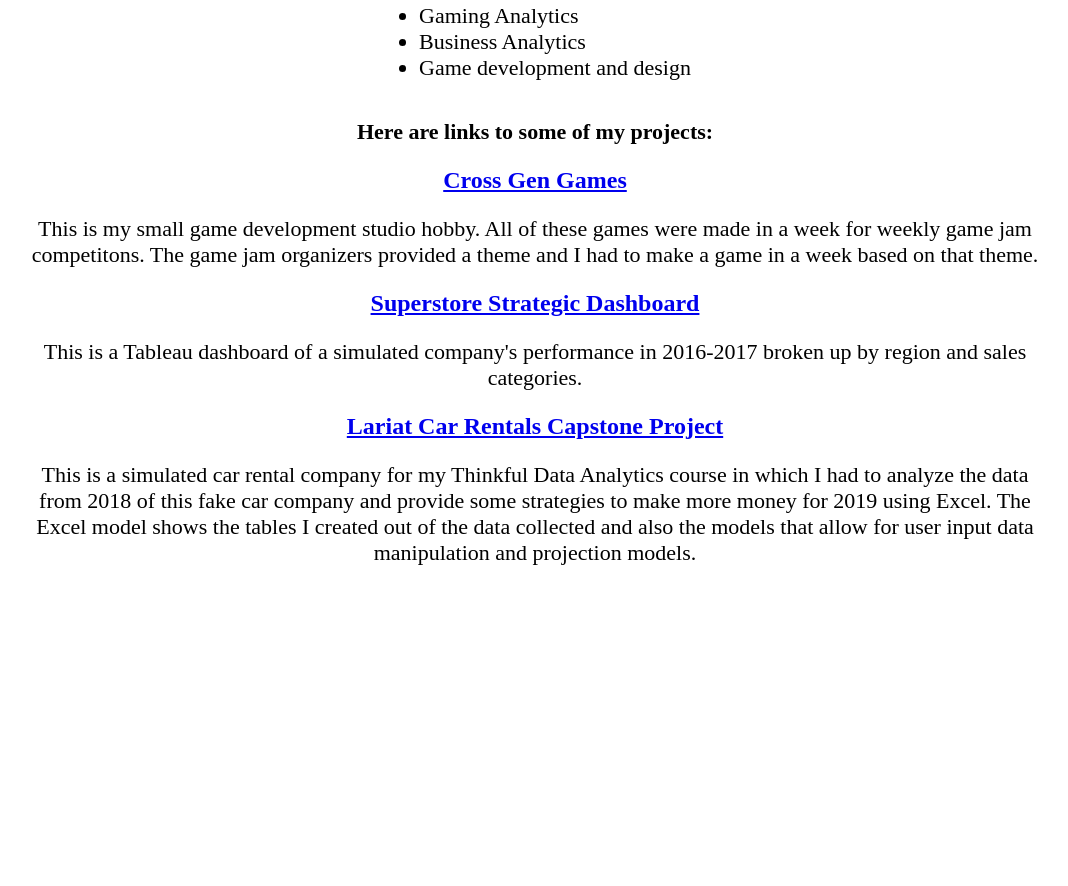
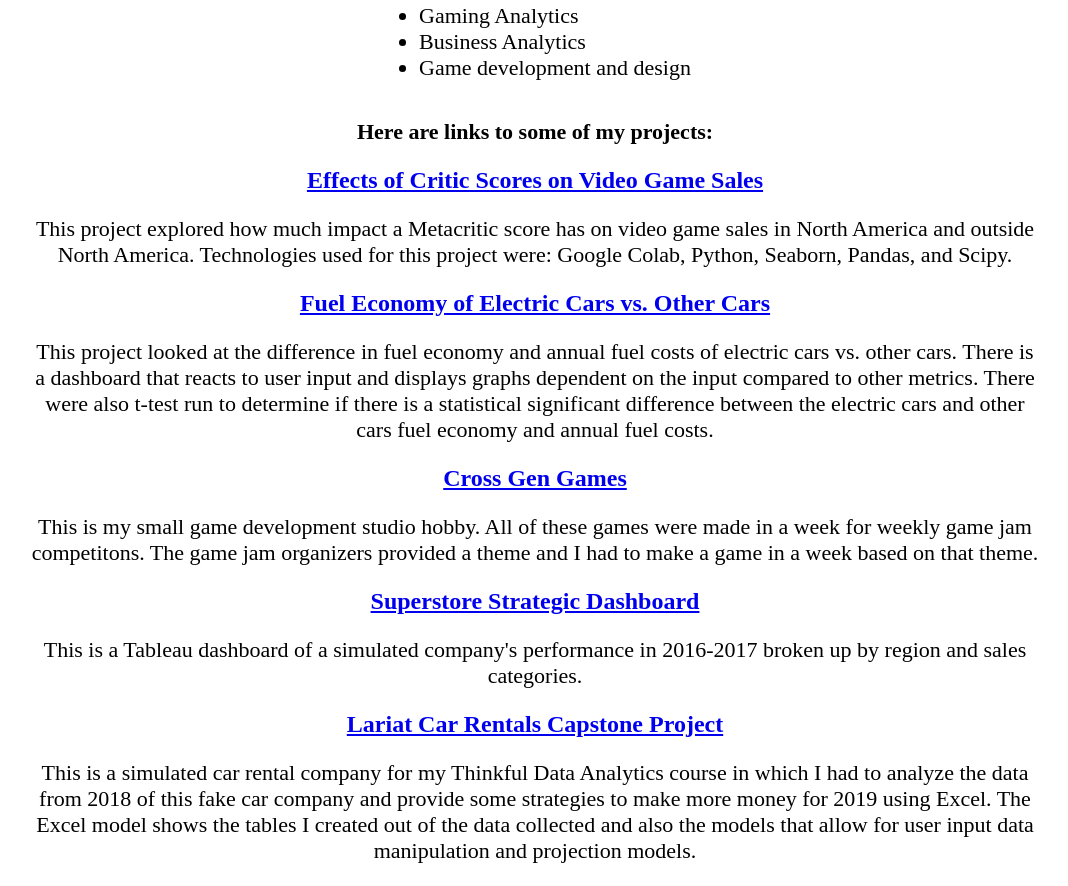
Before and after one commit to Roddy-Ackerman/Roddy-Ackerman.github.io, a plain HTML site: page index.html in a window 1280 px wide. Shown: the part 836-1722 px from the top of the page, without its empty margins (105-1173 px from the left). Before the commit the page ends 1424 px from the top, so only its background shows below. Drawn offline with Linux system fonts and the light colour scheme.

Commit message:
Uploaded Fuel Economy and Video Game sales projects for links to my work

```diff
--- a/index.html
+++ b/index.html
@@ -53,6 +53,12 @@
                 Here are links to some of my projects:
             </p>
         </div>
+        <h2><a href="https://colab.research.google.com/drive/1z-2c-VG9MFm0RDz_jsjRNFYu_3IspdM3"  target="_blank">Effects of Critic Scores on Video Game Sales</a></h2>
+        <p>This project explored how much impact a Metacritic score has on video game sales in North America and outside North America.  Technologies used for this project were: Google Colab, Python, Seaborn, Pandas, and Scipy. </p>
+
+        <h2><a href="https://drive.google.com/file/d/1z1rzHLtdPyB63wwj9ZjPKuHrVnKxcKBl/view?usp=sharing"  target="_blank">Fuel Economy of Electric Cars vs. Other Cars</a></h2>
+        <p>This project looked at the difference in fuel economy and annual fuel costs of electric cars vs. other cars.  There is a dashboard that reacts to user input and displays graphs dependent on the input compared to other metrics.  There were also t-test run to determine if there is a statistical significant difference between the electric cars and other cars fuel economy and annual fuel costs. </p>
+
         <h2><a href="https://cross-gen-games.itch.io/"  target="_blank">Cross Gen Games</a></h2>
         <p>This is my small game development studio hobby.  All of these games were made in a week for weekly game jam  competitons.  The game jam organizers provided a theme and I had to  make a game in a week based on that theme. </p>
 
```
